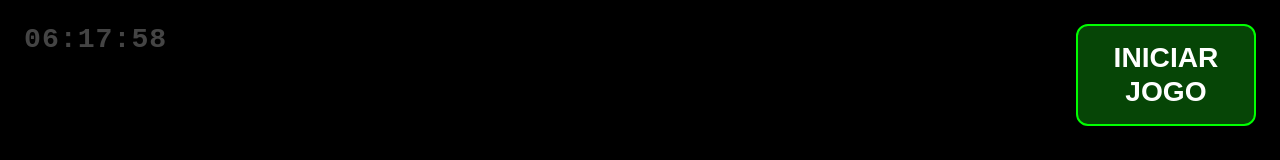
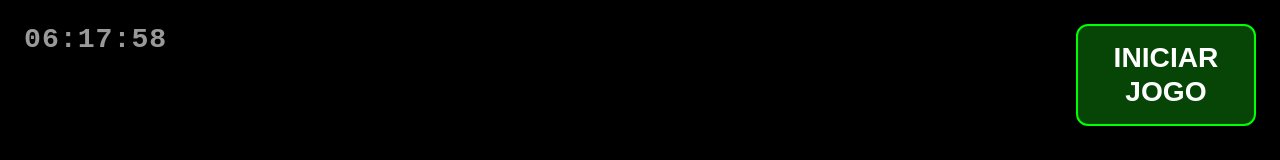
Before and after one commit to edu-spuqui/poker-timer, a plain HTML site: page index.html in a window 1280 px wide. Shown: the top 160 px of the page. Drawn offline with Linux system fonts and the light colour scheme.

Commit message:
Fix HTML encoding issues in index.html

```diff
--- a/index.html
+++ b/index.html
@@ -46,7 +46,7 @@
 			top: 3vh;
 			left: 3vh;
 			font-size: 2.2vw; /* Slightly smaller to fit the seconds */
-			color: #444;
+			color: #999;
 			font-weight: bold;
 			font-family: 'Courier New', Courier, monospace; /* Monospaced for stability */
 			font-variant-numeric: tabular-nums;
```
